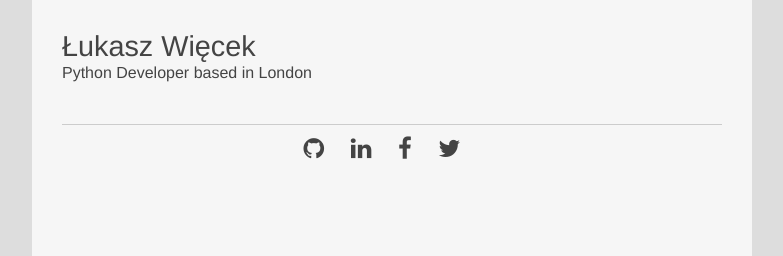
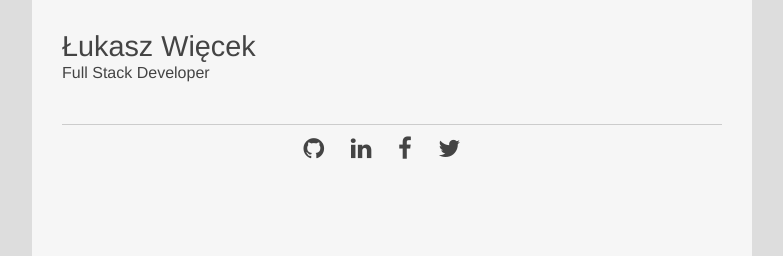
Before and after one commit to lwiecek/lwiecek.github.io, a Jekyll site: the page built from index.html, in a window 1280 px wide. Shown: the top 256 px of the page, without its empty margins (248-1031 px from the left). Built offline with Jekyll 4.4.1, drawn with Linux system fonts in a browser that asks for light colours; nearby versions of some CDN libraries.

Commit message:
Update index.html

```diff
--- a/index.html
+++ b/index.html
@@ -5,5 +5,5 @@ id: hi
 ---
 <div class="blurb">
     <h1>Łukasz Więcek</h1>
-    <p>Python Developer based in London</p>
+    <p>Full Stack Developer</p>
 </div><!-- /.blurb -->
```
